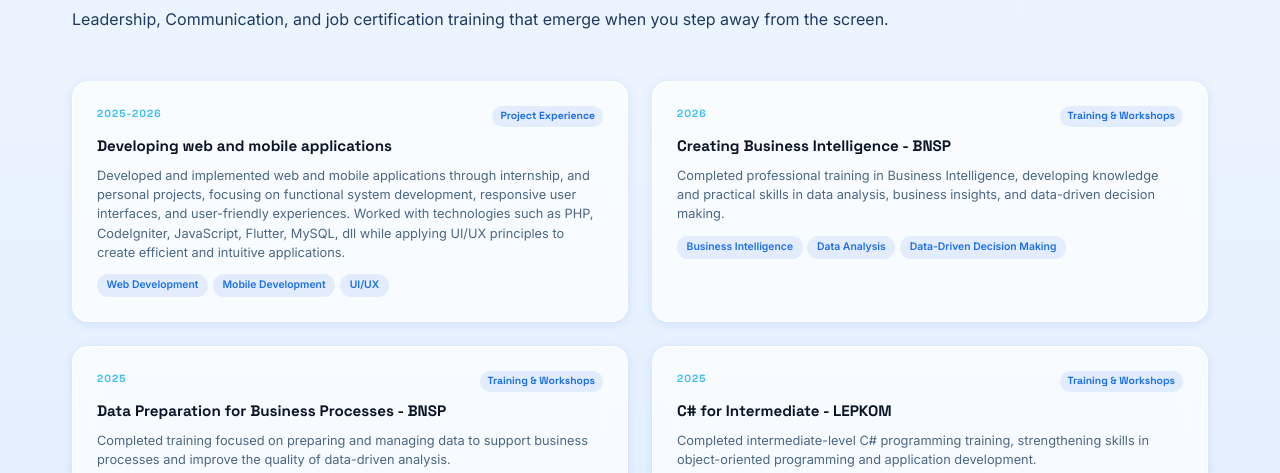
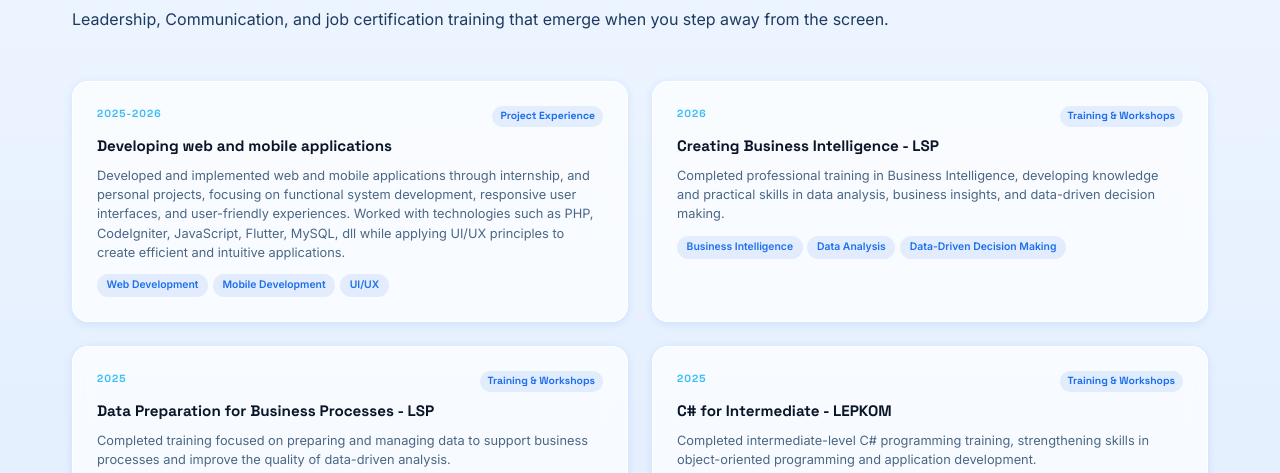
Before and after one commit to Armi88/new-portofolio, a React (Vite) app: page / in a window 1280 px wide. Shown: the part 7120-7593 px from the top of the page. Built offline with nearby package versions, Linux system fonts and the light colour scheme; a web font is replaced by a local one.

Commit message:
update data

```diff
--- a/src/data.js
+++ b/src/data.js
@@ -343,14 +343,14 @@ export const experiences = [
   {
     year: '2026',
     org: 'Training & Workshops',
-    title: 'Creating Business Intelligence - BNSP',
+    title: 'Creating Business Intelligence - LSP',
     desc: 'Completed professional training in Business Intelligence, developing knowledge and practical skills in data analysis, business insights, and data-driven decision making.',
     tags: ['Business Intelligence', 'Data Analysis', 'Data-Driven Decision Making']
   },
   {
     year: '2025',
     org: 'Training & Workshops',
-    title: 'Data Preparation for Business Processes - BNSP',
+    title: 'Data Preparation for Business Processes - LSP',
     desc: 'Completed training focused on preparing and managing data to support business processes and improve the quality of data-driven analysis.',
     tags: ['Data Preparation', 'Business Processes', 'Data Analysis']
   },
```
